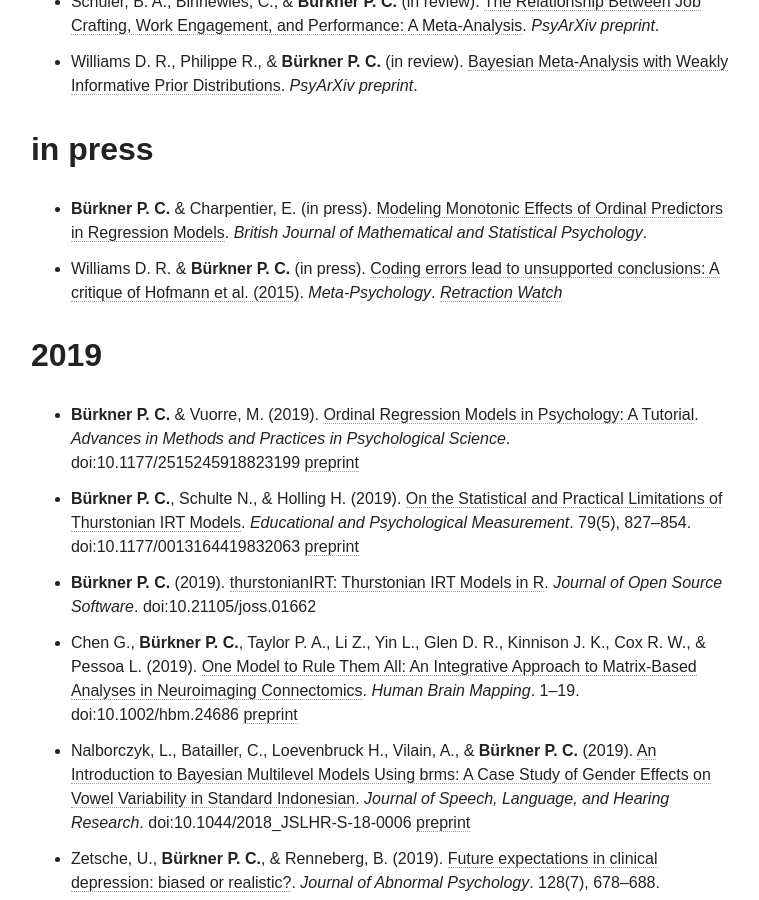
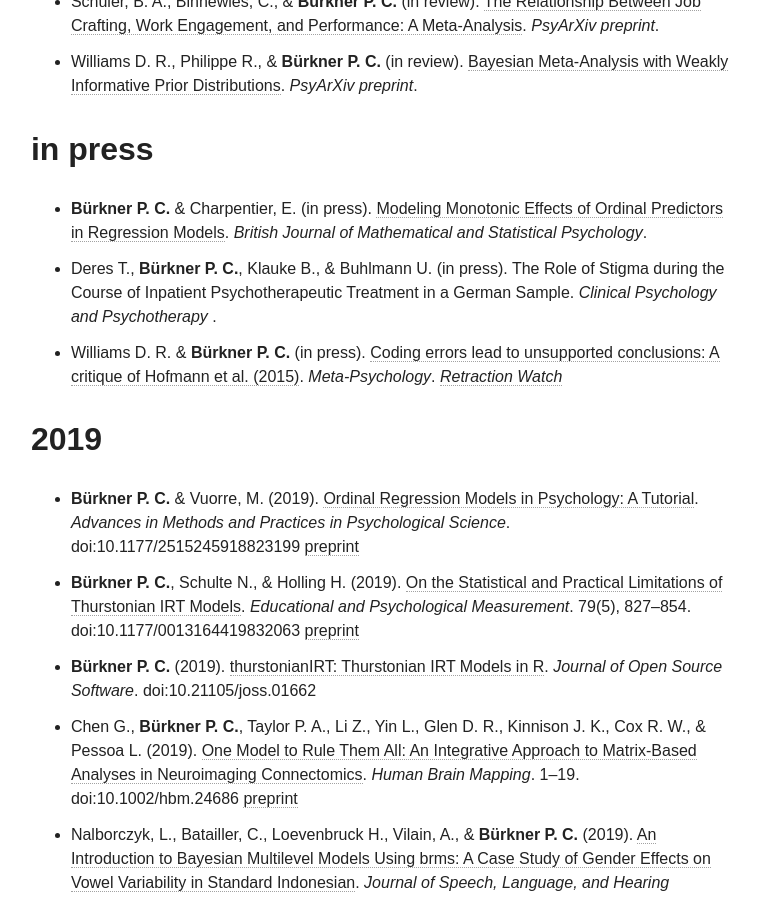
Before and after one commit to paul-buerkner/paul-buerkner.github.io, a Jekyll site: the page built from publications/index.md, in a window 1280 px wide and 900 px high, scrolled down 1352 px. Shown: the whole window, without its empty margins (255-1014 px from the left). Built offline with Jekyll 4.4.1, drawn with Linux system fonts in a browser that asks for light colours; nearby versions of some CDN libraries.

Commit message:
add new publication

```diff
--- a/publications/index.md
+++ b/publications/index.md
@@ -22,6 +22,7 @@ excerpt: "A list of my publications"
 ## in press
 
 * **Bürkner P. C.** & Charpentier, E. (in press). [Modeling Monotonic Effects of Ordinal Predictors in Regression Models](https://psyarxiv.com/9qkhj/). *British Journal of Mathematical and Statistical Psychology*.
+* Deres T., **Bürkner P. C.**, Klauke B., & Buhlmann U. (in press). The Role of Stigma during the Course of Inpatient Psychotherapeutic Treatment in a German Sample. *Clinical Psychology and Psychotherapy* .
 * Williams D. R. & **Bürkner P. C.** (in press). [Coding errors lead to unsupported conclusions: A critique of Hofmann et al. (2015)](https://osf.io/preprints/psyarxiv/2jpdb/). *Meta-Psychology*. [*Retraction Watch*](http://retractionwatch.com/2016/10/04/oh-well-love-hormone-doesnt-reduce-psychiatric-symptoms-says-researchers-in-request-to-retract/)
 
 ## 2019
```
